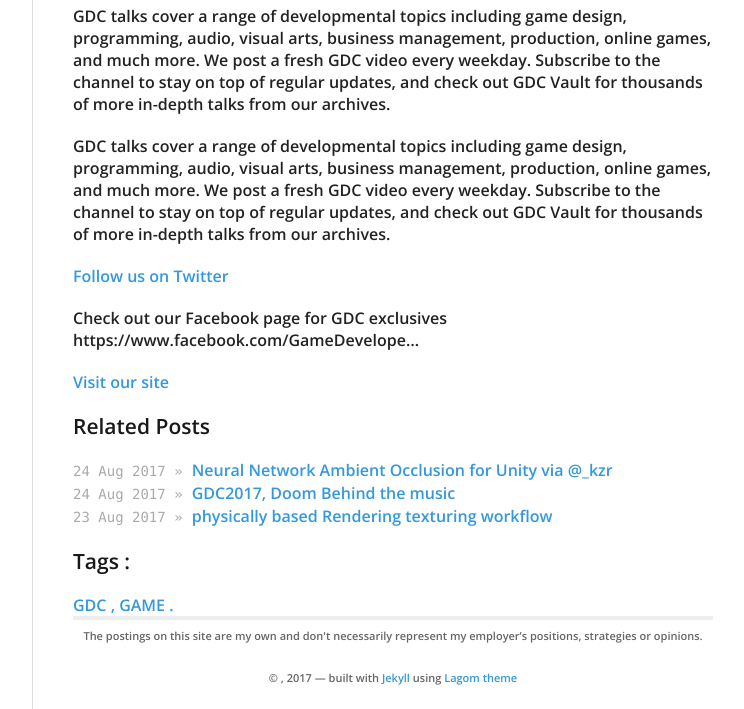
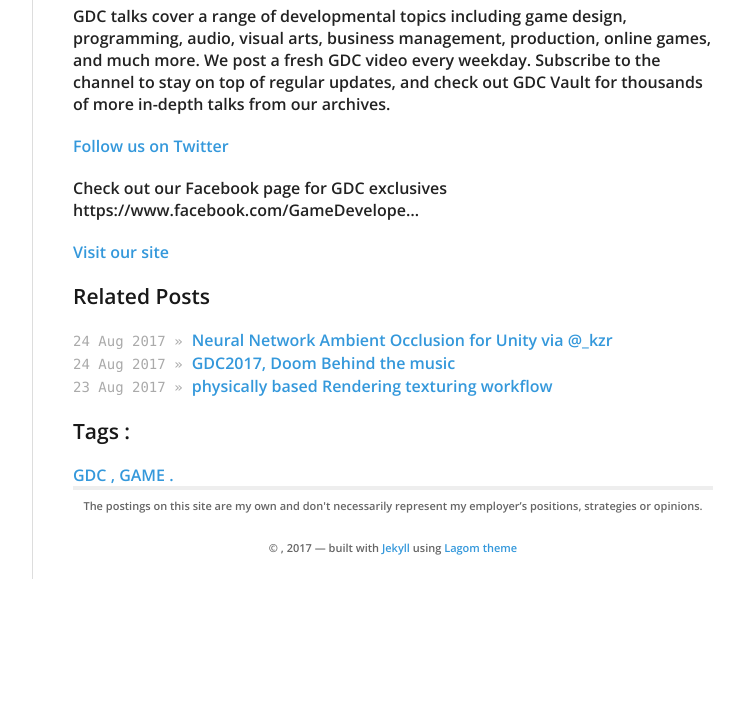
Before and after one commit to yoann01/ktmd, a Jekyll site: the page built from _posts/2017-08-22-GDC17-cuphead-anim.md, in a window 1280 px wide. Shown: the part 653-1362 px from the top of the page, without its empty margins (378-1122 px from the left). Built offline with Jekyll 4.4.1, drawn with Linux system fonts in a browser that asks for light colours; nearby versions of some CDN libraries; after the commit the page ends 1232 px from its top, so only the background shows below that.

Commit message:
Update 2017-08-22-GDC17-cuphead-anim.md

```diff
--- a/_posts/2017-08-22-GDC17-cuphead-anim.md
+++ b/_posts/2017-08-22-GDC17-cuphead-anim.md
@@ -17,9 +17,6 @@ business management, production, online games, and much more. We post a fresh GD
 Subscribe to the channel to stay on top of regular updates, and check out GDC Vault for thousands
 of more in-depth talks from our archives.
 
-
-GDC talks cover a range of developmental topics including game design, programming, audio, visual arts, business management, production, online games, and much more. We post a fresh GDC video every weekday. Subscribe to the channel to stay on top of regular updates, and check out GDC Vault for thousands of more in-depth talks from our archives.
-
 [Follow us on Twitter ](https://twitter.com/Official_GDC)
 
 Check out our Facebook page for GDC exclusives
```
